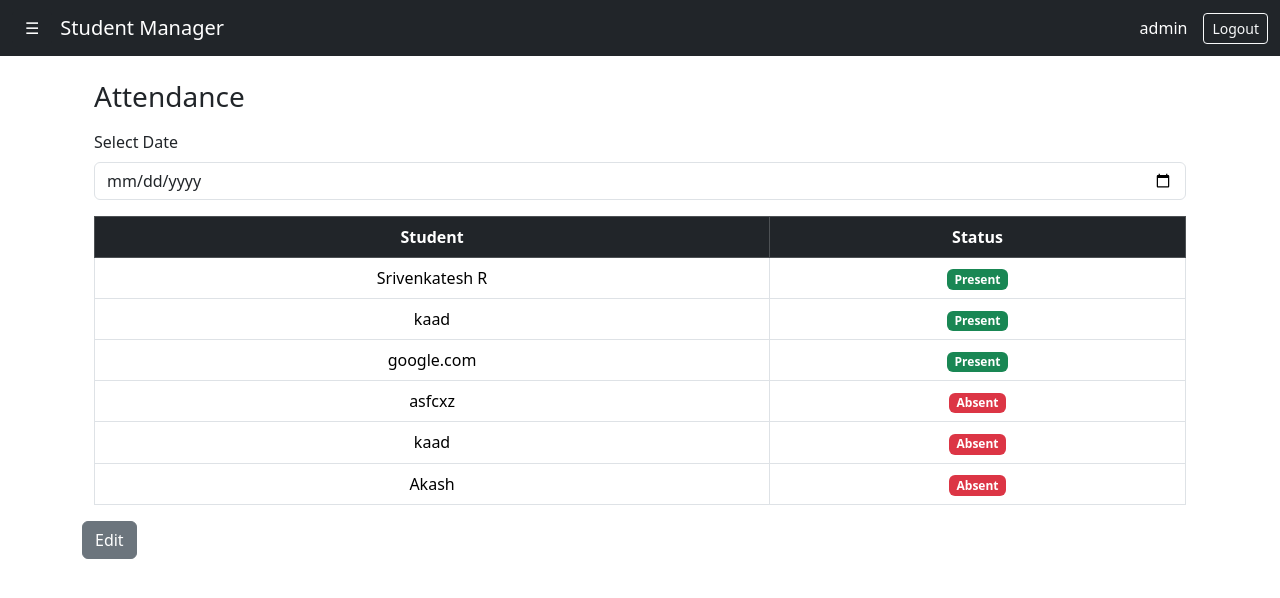
After one commit to Srivenkatesh03/Student_Management_System, a Django app: page /attendance/view/ in a window 1280 px wide. The commit adds this page. Shown: the top 598 px of the page. Run offline with Django 5.2, Linux system fonts and the light colour scheme; a user stored in the database is signed in; data comes from the database, SQL or seed files in the repository; both versions use the stored data as it was after the commit.

Commit message:
Add attendance tracking functionality with view and template, including attendance percentage calculation

```diff
--- a/core/models.py
+++ b/core/models.py
@@ -43,6 +43,19 @@ class Student(models.Model):
         if self.has_failed_any_subject():
             return "FAIL"
         return "PASS"
+
+    def total_attendance_days(self):
+        return self.attendance.count()
+
+    def present_days(self):
+        return self.attendance.filter(status='P').count()
+
+    def attendance_percentage(self):
+        total_days = self.total_attendance_days()
+        if total_days == 0:
+            return 0
+        return round((self.present_days() / total_days) * 100, 2)
+
 
 
     def __str__(self):
--- a/core/urls.py
+++ b/core/urls.py
@@ -16,6 +16,8 @@ urlpatterns = [
     path('export/students/excel/',views.export_all_students_excel,name='export_all_students_excel'),
     path("dashboard/", views.dashboard, name="dashboard"),
     path("attendance/mark/", views.mark_attendance, name="mark_attendance"),
+    path("attendance/view/", views.view_attendance, name="view_attendance"),
+
 
 
 
--- a/core/views.py
+++ b/core/views.py
@@ -30,7 +30,7 @@ def student_list(request):
         Q(department__icontains=query) |
         Q(roll_number__icontains=query)
         )
-    paginator = Paginator(students,5)
+    paginator = Paginator(students,10)
     page_number = request.GET.get('page')
     page_obj = paginator.get_page(page_number)
     return render(request, 'core/student_list.html', {'page_obj':page_obj,'query':query})
@@ -269,21 +269,45 @@ def dashboard(request):
 @login_required
 @user_passes_test(is_staff_user)
 def mark_attendance(request):
-    date = request.GET.get('date') or now().date()
+    # Get date from GET or POST, fallback to today
+    date = request.GET.get('date') or request.POST.get('date') or now().date()
+
     students = Student.objects.all()
+
+    # Fetch existing attendance for this date
+    attendance_map = {
+        att.student_id: att.status
+        for att in Attendance.objects.filter(date=date)
+    }
+
     if request.method == "POST":
         for student in students:
             status = request.POST.get(f"status_{student.id}")
+
             if status:
                 Attendance.objects.update_or_create(
                     student=student,
                     date=date,
-                    defaults={"status":status}
+                    defaults={"status": status}
                 )
-        return redirect("dashboard")
+
+        # Redirect to view attendance page for the same date
+        return redirect(f"/attendance/view/?date={date}")
 
     context = {
-        "students":students,
-        "date":date
+        "students": students,
+        "date": date,
+        "attendance_map": attendance_map,  # 👈 VERY IMPORTANT
     }
-    return render(request,"core/attendance_form.html",context)
+    return render(request, "core/attendance_form.html", context)
+
+@login_required
+@user_passes_test(is_staff_user)
+def view_attendance(request):
+    date = request.GET.get('date') or now().date()
+    attendance_records = Attendance.objects.filter(date=date).select_related('student')
+    context = {
+        'date':date,
+        'attendance_records':attendance_records
+    }
+    return render(request, 'core/attendance_list.html',context)
--- /dev/null
+++ b/templates/core/attendance_list.html
@@ -0,0 +1,50 @@
+{% extends "core/base.html" %}
+
+{% block title %}Attendance{% endblock %}
+
+{% block content %}
+<div class="container mt-4">
+
+    <h3 class="mb-3">Attendance</h3>
+
+    <!-- Date Filter -->
+    <form method="get" class="mb-3">
+        <label class="form-label">Select Date</label>
+        <input type="date"
+               name="date"
+               class="form-control"
+               value="{{ date }}"
+               onchange="this.form.submit()">
+    </form>
+
+    {% if attendance_records %}
+    <table class="table table-bordered text-center">
+        <thead class="table-dark">
+            <tr>
+                <th>Student</th>
+                <th>Status</th>
+            </tr>
+        </thead>
+        <tbody>
+            {% for record in attendance_records %}
+            <tr>
+                <td>{{ record.student.name }}</td>
+                <td>
+                    {% if record.status == "P" %}
+                        <span class="badge bg-success">Present</span>
+                    {% else %}
+                        <span class="badge bg-danger">Absent</span>
+                    {% endif %}
+                </td>
+            </tr>
+            {% endfor %}
+        </tbody>
+    </table>
+    {% else %}
+        <p class="text-muted">No attendance marked for this date.</p>
+    {% endif %}
+</div>
+ <a href="{% url 'mark_attendance' %}" class="btn btn-secondary">
+            Edit
+        </a>
+{% endblock %}
--- a/templates/core/base.html
+++ b/templates/core/base.html
@@ -103,6 +103,11 @@
                             Mark Attendance
                         </a>
                     </li>
+                    <li class="nav-item">
+                        <a class="nav-link text-white px-3" href="{% url 'view_attendance' %}">
+                            View Attendance
+                        </a>
+                    </li>
                 {% endif %}
             {% endif %}
 
--- a/templates/core/student_detail.html
+++ b/templates/core/student_detail.html
@@ -27,6 +27,8 @@
                             <strong>Department:</strong> {{ student.department }} <br>
                             <strong>Roll Number:</strong> {{ student.roll_number }} <br>
                             <strong>Joined:</strong> {{ student.created_at|date:"d M Y" }}
+                            <strong>Attendance Percentage:</strong>
+                             {{ student.attendance_percentage }}
                         </p>
                         <div class="mt-3">
                             <a href="{% url 'student_report' student.id %}"
--- a/templates/core/student_report.html
+++ b/templates/core/student_report.html
@@ -11,6 +11,7 @@
             <p class="mb-1"><strong>Email:</strong> {{ student.email }}</p>
             <p class="mb-1"><strong>Department:</strong> {{ student.get_department_display }}</p>
             <p class="mb-0"><strong>Year:</strong> {{ student.year }}</p>
+            <p class="mb-0"> <strong>Attendance Percentage: </strong> {{ student.attendance_percentage }}%</p>
         </div>
     </div>
 
@@ -59,7 +60,8 @@
                 <span class="badge bg-danger fs-6">FAIL</span>
             {% endif %}
         </div>
-        <div class="mt-3">
+    </div>
+    <div class="mt-3">
             <a href="{% url 'export_student_details' student.id %}"
             class="btn btn-outline-primary btn-sm">
                 Export Student Details (CSV)
@@ -70,7 +72,5 @@
                 Export Marks (CSV)
             </a>
         </div>
-
-    </div>
 </div>
 {% endblock %}
```
Also changed, not shown: core/templatetags/dict_extras.py (added, +7 -0 lines), templates/core/attendance_form.html (+18 -10 lines), core/templatetags/__init__.py (added), db.sqlite3.
